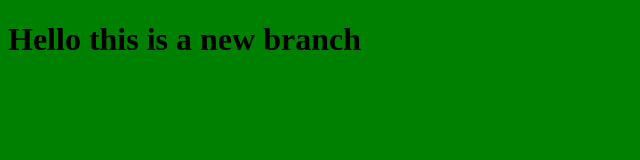
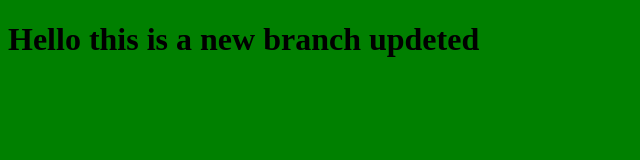
Before and after one commit to Mekhael-Fatra/myrepo, a plain HTML site: page index.html in a window 1280 px wide. Shown: the whole page, without its empty margins (0-640 px from the left). Drawn offline with Linux system fonts and the light colour scheme.

Commit message:
update the title

```diff
--- a/index.html
+++ b/index.html
@@ -7,7 +7,7 @@
     <link rel="stylesheet" href="style.css">
 </head>
 <body>
-    <h1>Hello this is a new branch </h1>
+    <h1>Hello this is a new branch updeted  </h1>
     <script src="app.js">
 
     </script>
```
